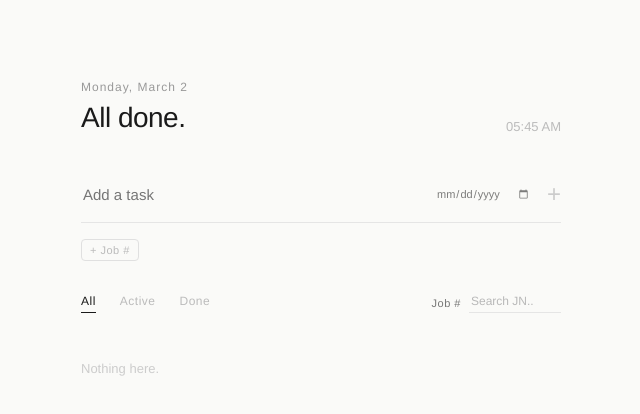
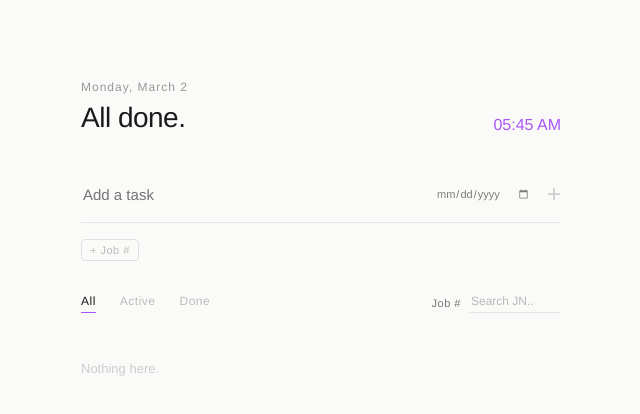
Before and after one commit to aeonossss/to-do-list, a React (Create React App) app: page / in a window 1280 px wide. Shown: the top 414 px of the page, without its empty margins (319-959 px from the left). Built offline with nearby package versions, Linux system fonts and the light colour scheme.

Commit message:
updated colors

```diff
--- a/src/App.js
+++ b/src/App.js
@@ -361,14 +361,14 @@ export default function App() {
             <h1 className="header-title" style={{ margin: 0, fontSize: 28, fontWeight: 300, letterSpacing: -0.5, color: "#1a1a1a" }}>
               {pending > 0 ? `${pending} left to do` : "All done."}
             </h1>
-            <span className="header-clock" style={{ fontSize: 13, color: "#bbb", fontWeight: 300 }}>{time}</span>
+            <span className="header-clock" style={{ fontSize: 16, color: "#A855F7", fontWeight: 300 }}>{time}</span>
           </div>
         </div>
 
         {/* Input Area */}
         <div className="input-area" style={{ marginBottom: 32 }}>
           <div className="input-row" style={{
-            borderBottom: `1px solid ${focused ? "#1a1a1a" : "#e5e5e5"}`,
+            borderBottom: `1px solid ${focused ? "#7E78D2" : "#e5e5e5"}`,
             paddingBottom: 16, marginBottom: 16,
             transition: "border-color 0.2s",
             display: "flex", alignItems: "center", gap: 16,
@@ -406,7 +406,7 @@ export default function App() {
                 fontSize: 24, color: "#ccc", lineHeight: 1, padding: 0,
                 fontWeight: 100, transition: "color 0.15s",
               }}
-              onMouseOver={e => e.target.style.color = "#1a1a1a"}
+              onMouseOver={e => e.target.style.color = "#A855F7"}
               onMouseOut={e => e.target.style.color = "#ccc"}
             >+</button>
           </div>
@@ -457,7 +457,7 @@ export default function App() {
                 color: statusFilter === f ? "#1a1a1a" : "#bbb",
                 fontWeight: statusFilter === f ? 500 : 300,
                 padding: "0 0 4px", textTransform: "capitalize", transition: "color 0.15s",
-                borderBottom: statusFilter === f ? "1px solid #1a1a1a" : "1px solid transparent",
+                borderBottom: statusFilter === f ? "1px solid #A855F7" : "1px solid transparent",
               }}
             >
               {f}
@@ -548,7 +548,7 @@ export default function App() {
                     }}>#{todo.jobNumber}</span>
                   )}
                   {todo.reminder && (
-                    <span className="todo-reminder-date" style={{ fontSize: 11, color: "#bbb", letterSpacing: 0.3 }}>
+                    <span className="todo-reminder-date" style={{ fontSize: 11, color: "#A855F7", letterSpacing: 0.3 }}>
                       {new Date(todo.reminder + "T00:00:00").toLocaleDateString([], { month: "short", day: "numeric" })}
                     </span>
                   )}
@@ -566,8 +566,8 @@ export default function App() {
                   color: "#ddd", transition: "color 0.15s",
                   display: "flex", alignItems: "center",
                 }}
-                onMouseOver={e => e.currentTarget.style.color = "#999"}
-                onMouseOut={e => e.currentTarget.style.color = "#ddd"}
+                onMouseOver={e => e.currentTarget.style.color = "#A855F7"}
+                onMouseOut={e => e.currentTarget.style.color = "#adadad"}
               >
                 <svg className="todo-edit-icon" width="14" height="14" viewBox="0 0 24 24" fill="none" stroke="currentColor" strokeWidth="1.5" strokeLinecap="round" strokeLinejoin="round">
                   <path d="M11 4H4a2 2 0 0 0-2 2v14a2 2 0 0 0 2 2h14a2 2 0 0 0 2-2v-7"/>
```
